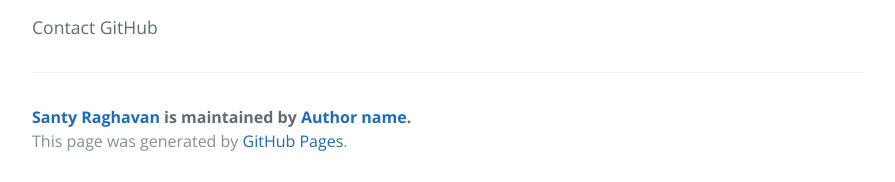
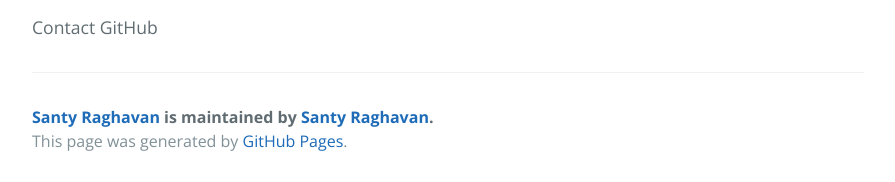
Before and after one commit to santyraghavan/santyraghavan.github.io, a Jekyll site: the page built from README.md, in a window 1280 px wide. Shown: the part 1919-2101 px from the top of the page, without its empty margins (192-1087 px from the left). Built offline with Jekyll 4.4.1, drawn with Linux system fonts in a browser that asks for light colours; our own code applies the rules of GitHub Pages for plain Markdown files.

Commit message:
Update _config.yml

```diff
--- a/_config.yml
+++ b/_config.yml
@@ -6,7 +6,7 @@ paginate:     1
 
 # About/contact
 author:
-  name:       Author name
+  name:       Santy Raghavan
   url:        http://yourhomepage.com
 
 # Gems
```
